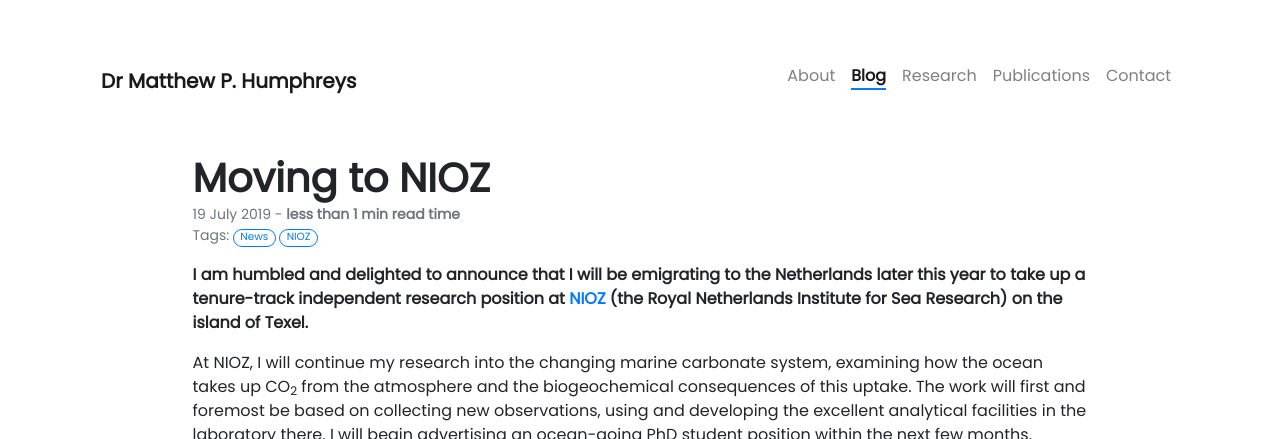
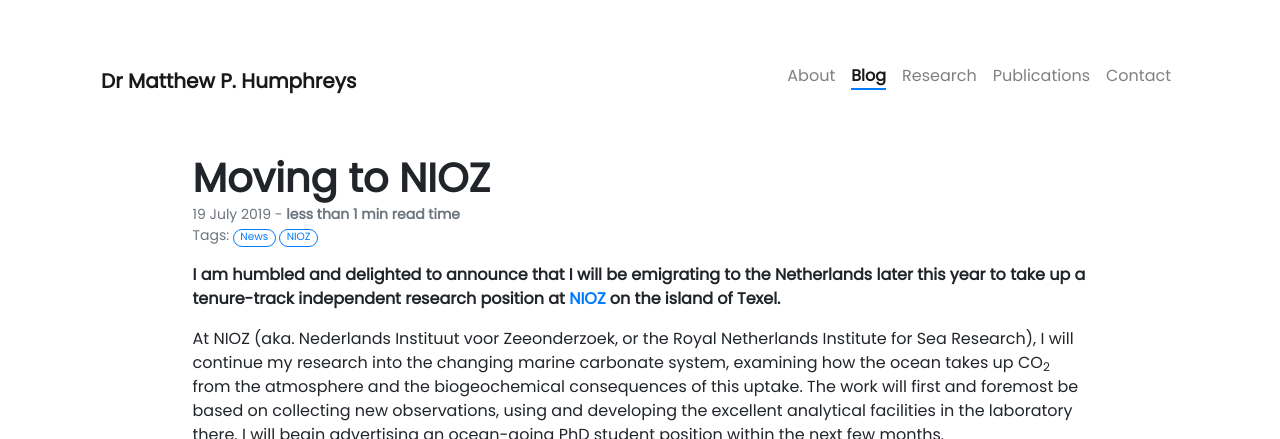
Before and after one commit to mvdh7/mvdh7.github.io, a Jekyll site: the page built from _posts/2019-07-19-moving-to-nioz.md, in a window 1280 px wide, cut to the strip 0-439 px from the top of the page. Built offline with Jekyll 4.4.1, drawn with Linux system fonts in a browser that asks for light colours; nearby versions of some CDN libraries; our own code applies the rules of GitHub Pages for plain Markdown files; comment, search, counter and statistics services are not loaded.

Commit message:
Add translation

```diff
--- a/_posts/2019-07-19-moving-to-nioz.md
+++ b/_posts/2019-07-19-moving-to-nioz.md
@@ -7,9 +7,9 @@
 comments: true
 ---
 
-**I am humbled and delighted to announce that I will be emigrating to the Netherlands later this year to take up a tenure-track independent research position at [NIOZ](https://www.nioz.nl/) (the Royal Netherlands Institute for Sea Research) on the island of Texel.**
+**I am humbled and delighted to announce that I will be emigrating to the Netherlands later this year to take up a tenure-track independent research position at [NIOZ](https://www.nioz.nl/) on the island of Texel.**
 
-At NIOZ, I will continue my research into the changing marine carbonate system, examining how the ocean takes up CO<sub>2</sub> from the atmosphere and the biogeochemical consequences of this uptake. The work will first and foremost be based on collecting new observations, using and developing the excellent analytical facilities in the laboratory there. I will begin advertising an ocean-going PhD student position within the next few months.
+At NIOZ (aka. Nederlands Instituut voor Zeeonderzoek, or the Royal Netherlands Institute for Sea Research), I will continue my research into the changing marine carbonate system, examining how the ocean takes up CO<sub>2</sub> from the atmosphere and the biogeochemical consequences of this uptake. The work will first and foremost be based on collecting new observations, using and developing the excellent analytical facilities in the laboratory there. I will begin advertising an ocean-going PhD student position within the next few months.
 
 ![NIOZ Texel](https://raw.githubusercontent.com/mvdh7/mvdh7.github.io/master/images/blog/NIOZ_Texel.jpg "NIOZ Texel")
 
```
